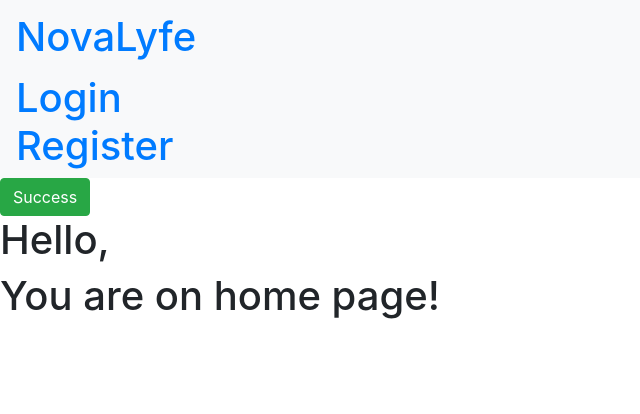
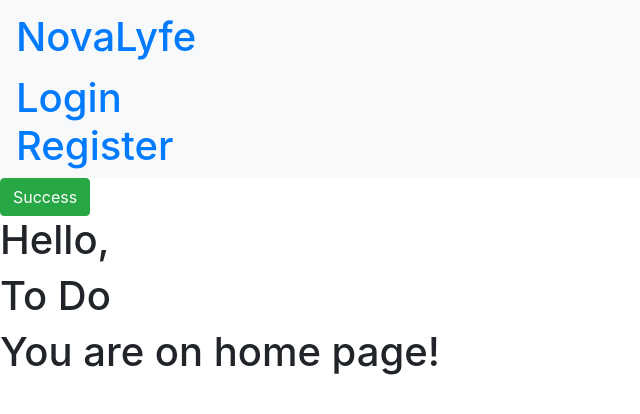
Before and after one commit to PatWyzlic/NovaLyfe, a React (Create React App) app in the folder Frontend/novalyfe/: page / in a window 1280 px wide. Shown: the top 414 px of the page, without its empty margins (0-640 px from the left). Built offline with nearby package versions, Linux system fonts and the light colour scheme.

Commit message:
Userinfo update

```diff
--- a/Frontend/novalyfe/src/components/UserInfo.js
+++ b/Frontend/novalyfe/src/components/UserInfo.js
@@ -1,7 +1,11 @@
+
+
+
 function UserInfo({ user }) {
     return (
       <div>
         <h1>Hello, {user.username}</h1>
+        <h1>To Do</h1>
       </div>
     );
   }
```
